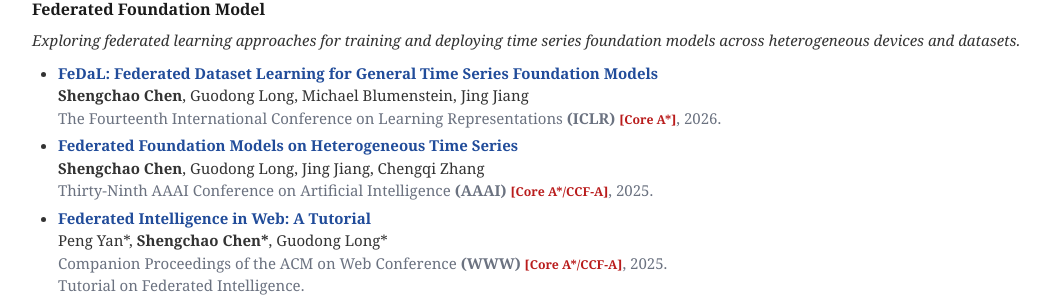
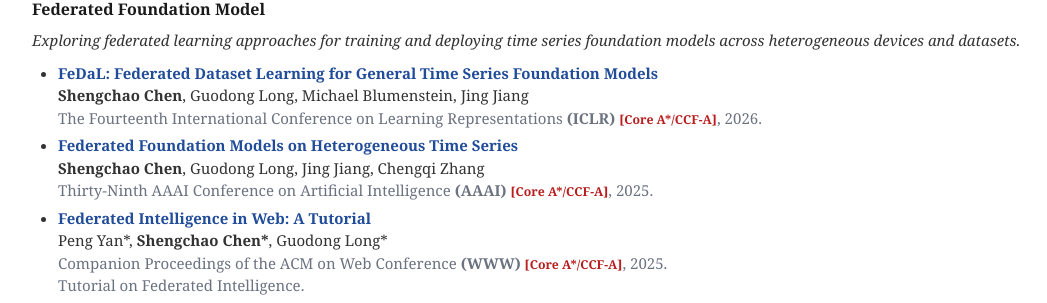
Before and after one commit to shengchaochen82/shengchaochen82.github.io, a Jekyll site: the page built from index.md, in a window 1280 px wide and 900 px high, scrolled down 878 px. Shown: the part 149-452 px from the top of the window, without its empty margins (108-1155 px from the left). Built offline with Jekyll 4.4.1, drawn with Linux system fonts in a browser that asks for light colours.

Commit message:
Content: add CCF-A to ICLR ranking tag
Co-Authored-By: Claude Sonnet 5 <noreply@anthropic.com>

```diff
--- a/_data/publications.yml
+++ b/_data/publications.yml
@@ -7,7 +7,7 @@ federated_tsfm:
     - title: "FeDaL: Federated Dataset Learning for General Time Series Foundation Models"
       authors: "<strong>Shengchao Chen</strong>, Guodong Long, Michael Blumenstein, Jing Jiang"
       conference_short: ICLR
-      conference: "The Fourteenth International Conference on Learning Representations <strong>(ICLR)</strong> <span class='classic-tag'>[Core A*]</span>, 2026."
+      conference: "The Fourteenth International Conference on Learning Representations <strong>(ICLR)</strong> <span class='classic-tag'>[Core A*/CCF-A]</span>, 2026."
       pdf: "https://arxiv.org/abs/2508.04045"
       bibtex: "https://bib.yliu.me/MICCAI23.txt"
       image: "./assets/img/TSFM.png"
```
